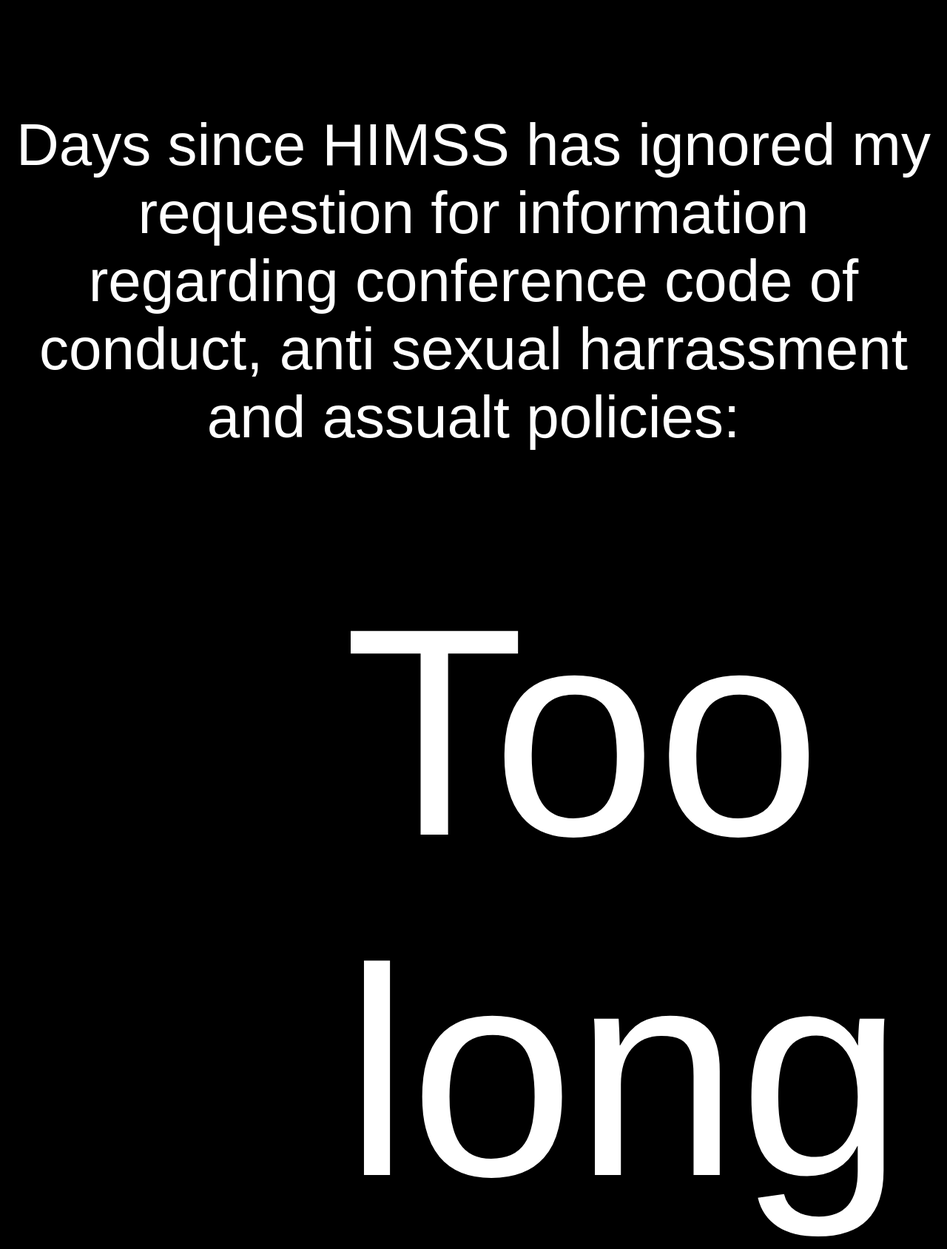
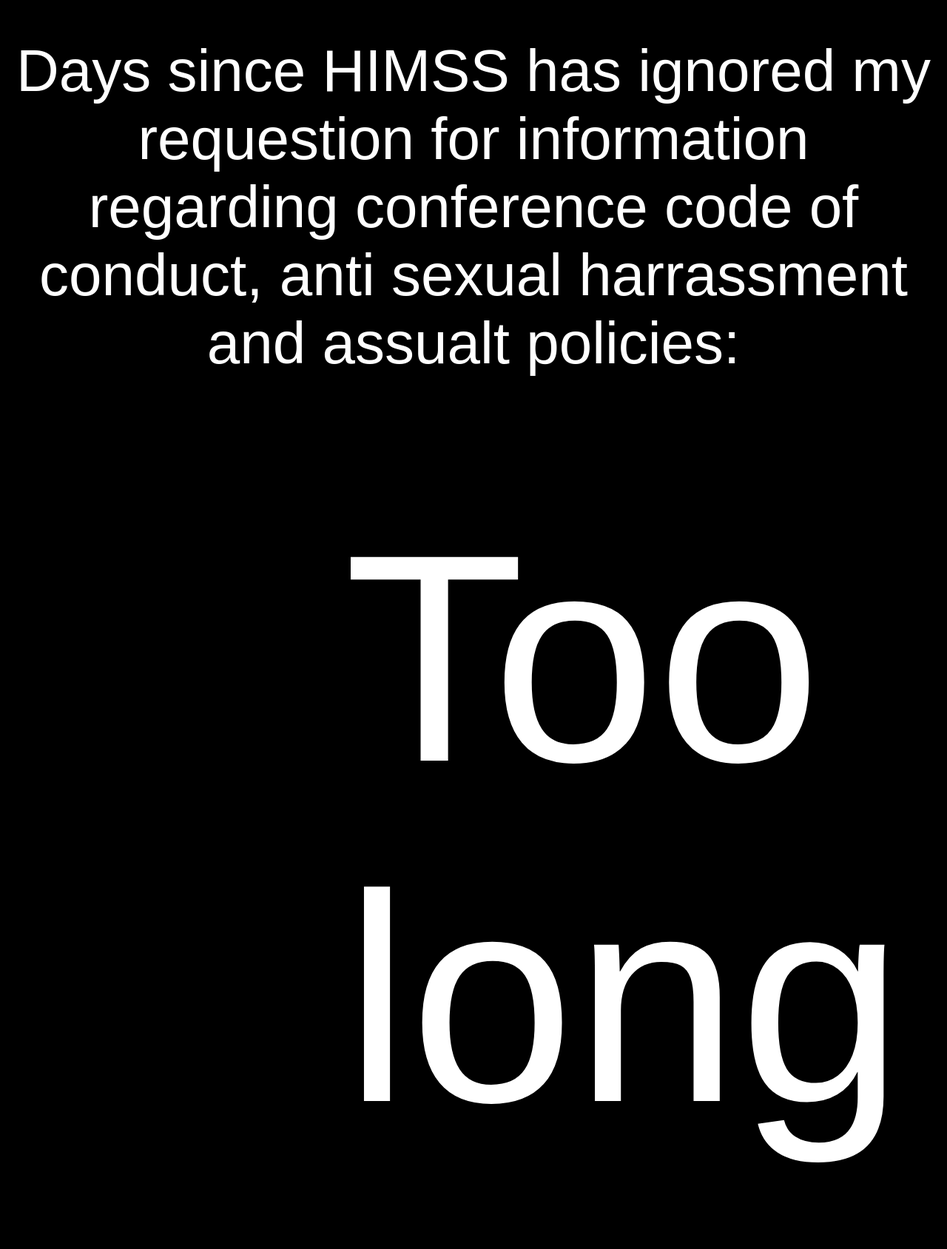
Before and after one commit to laurenstill/laurenstill.github.io, a Jekyll site: the page himssplzrespond.html, which Jekyll copies as it is, in a window 1280 px wide. Shown: the whole page at 74% size. Built offline with Jekyll 4.4.1, drawn with Linux system fonts in a browser that asks for light colours; after the commit the page ends 1588 px from its top, so only the background shows below that.

Commit message:
Update himssplzrespond.html

```diff
--- a/himssplzrespond.html
+++ b/himssplzrespond.html
@@ -21,8 +21,8 @@
 }
 #header{
 margin: 0px auto;
-margin-top: 150px;
-width: 350px;
+margin-top: 50px;
+width: 200px;
 text-align:center;
 background-color: #000;
 color: #fff;
```
